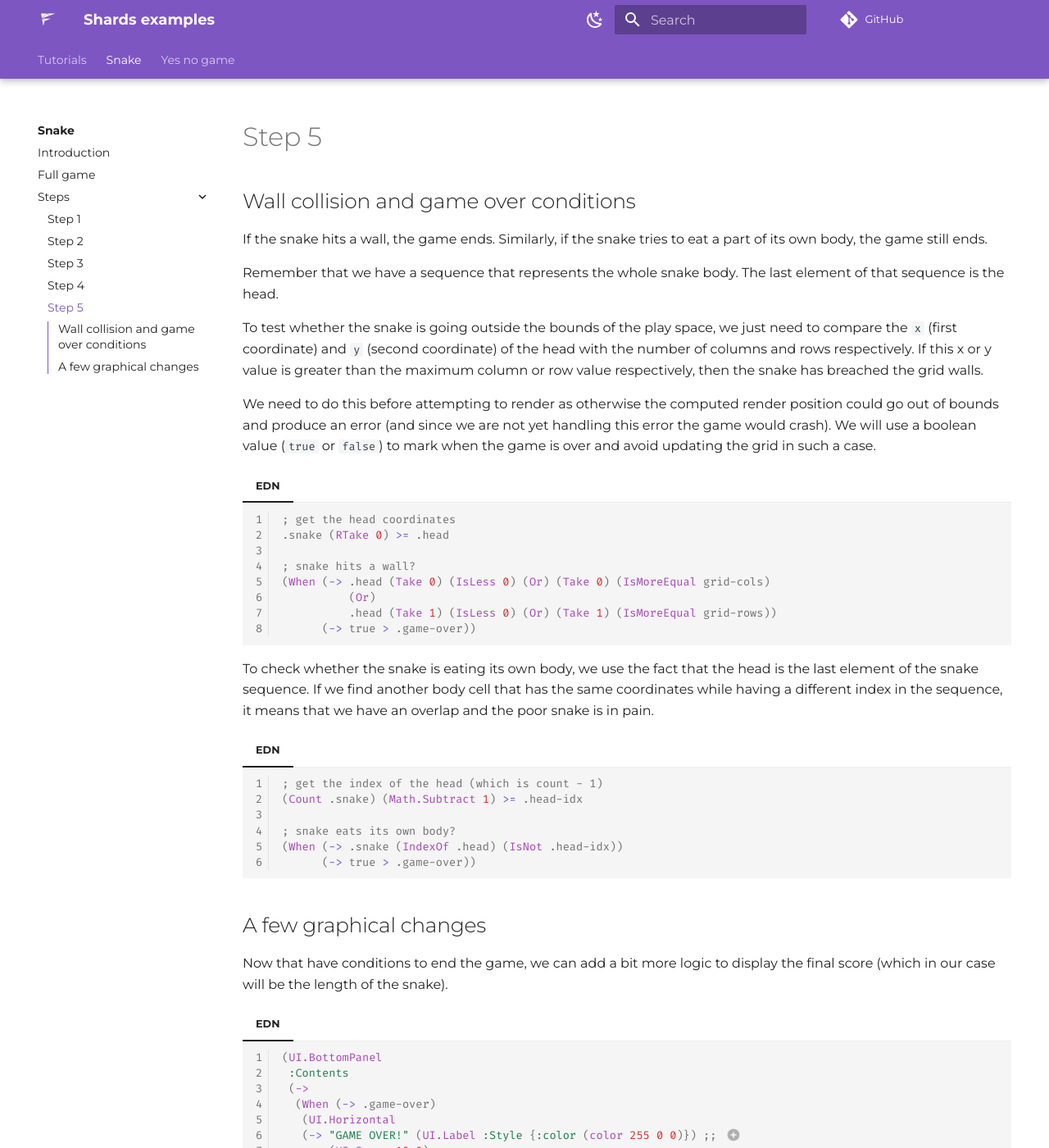
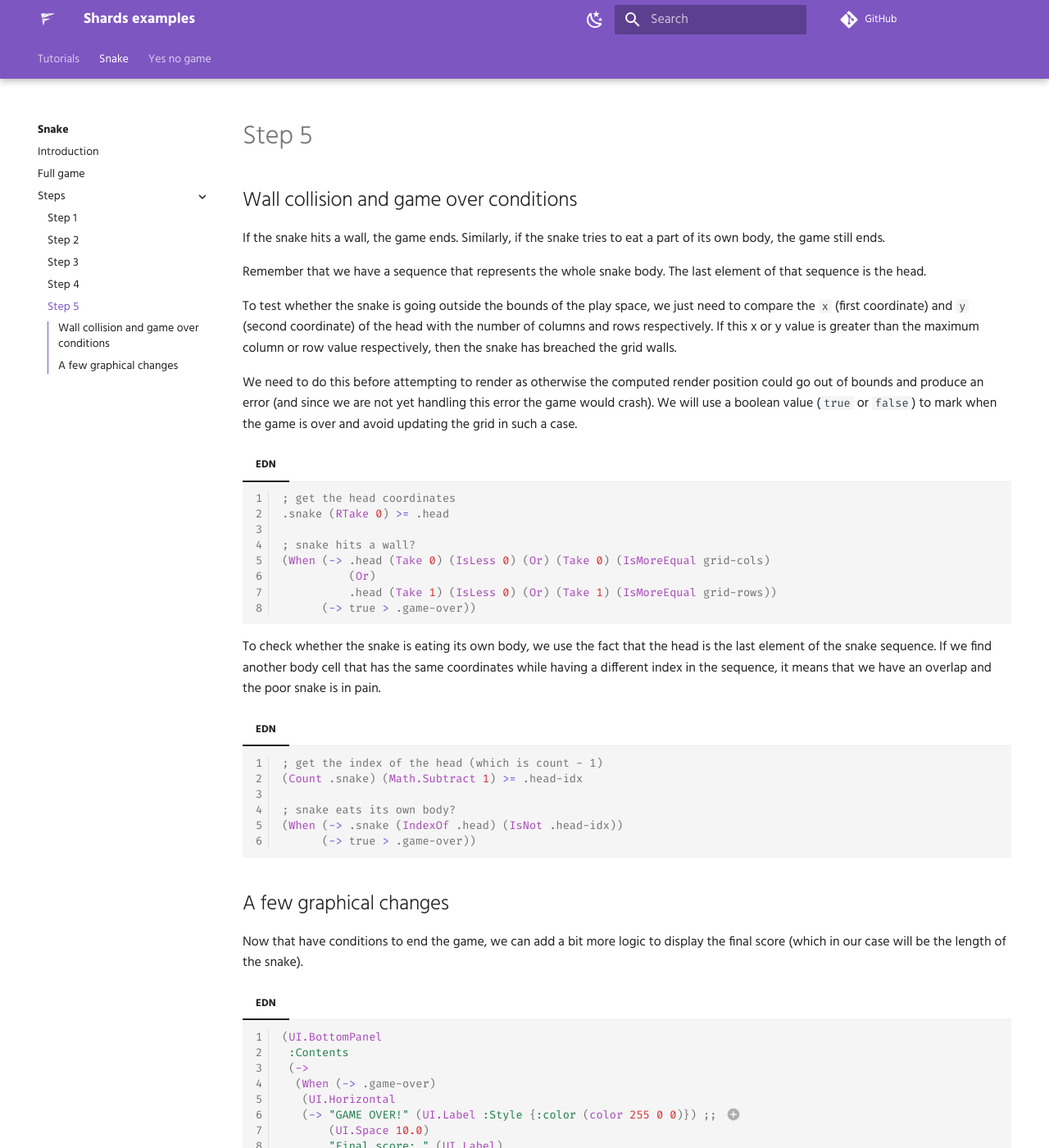
Before and after one commit to fragcolor-xyz/shards-examples, an MkDocs documentation site: the page built from tutorials/snake/steps/step-5.md, in a window 1280 px wide and 1400 px high. Shown: the whole window at 82% size. Built offline with MkDocs 1.6.1 and Material for MkDocs 9.7.7, drawn with Linux system fonts in a browser that asks for light colours; comment, search, counter and statistics services are not loaded; some of the changed text lies outside the part shown.

Commit message:
Update mkdocs config

```diff
--- a/mkdocs.yml
+++ b/mkdocs.yml
@@ -41,8 +41,9 @@
 theme:
   favicon: assets/images/favicon.svg
   features:
+    - navigation.expand
+    - navigation.footer
     - navigation.indexes
-    - navigation.expand
     - navigation.instant
     - navigation.tabs
     - navigation.tabs.sticky
@@ -51,7 +52,7 @@
     - toc.integrate
   font:
     code: Fira Code
-    text: Montserrat
+    text: Hind
   language: en
   logo: assets/images/logo.svg
   name: material
```
